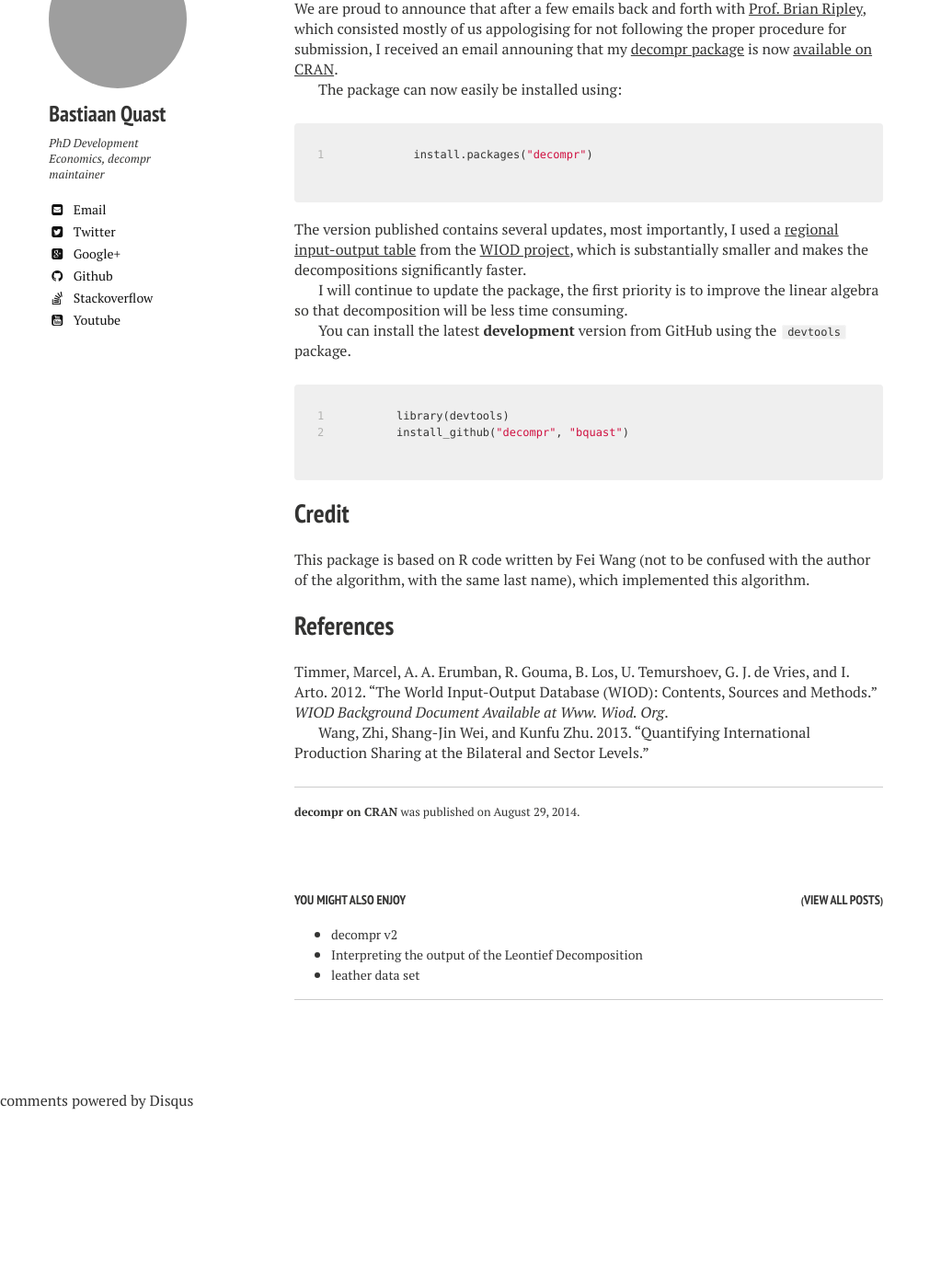
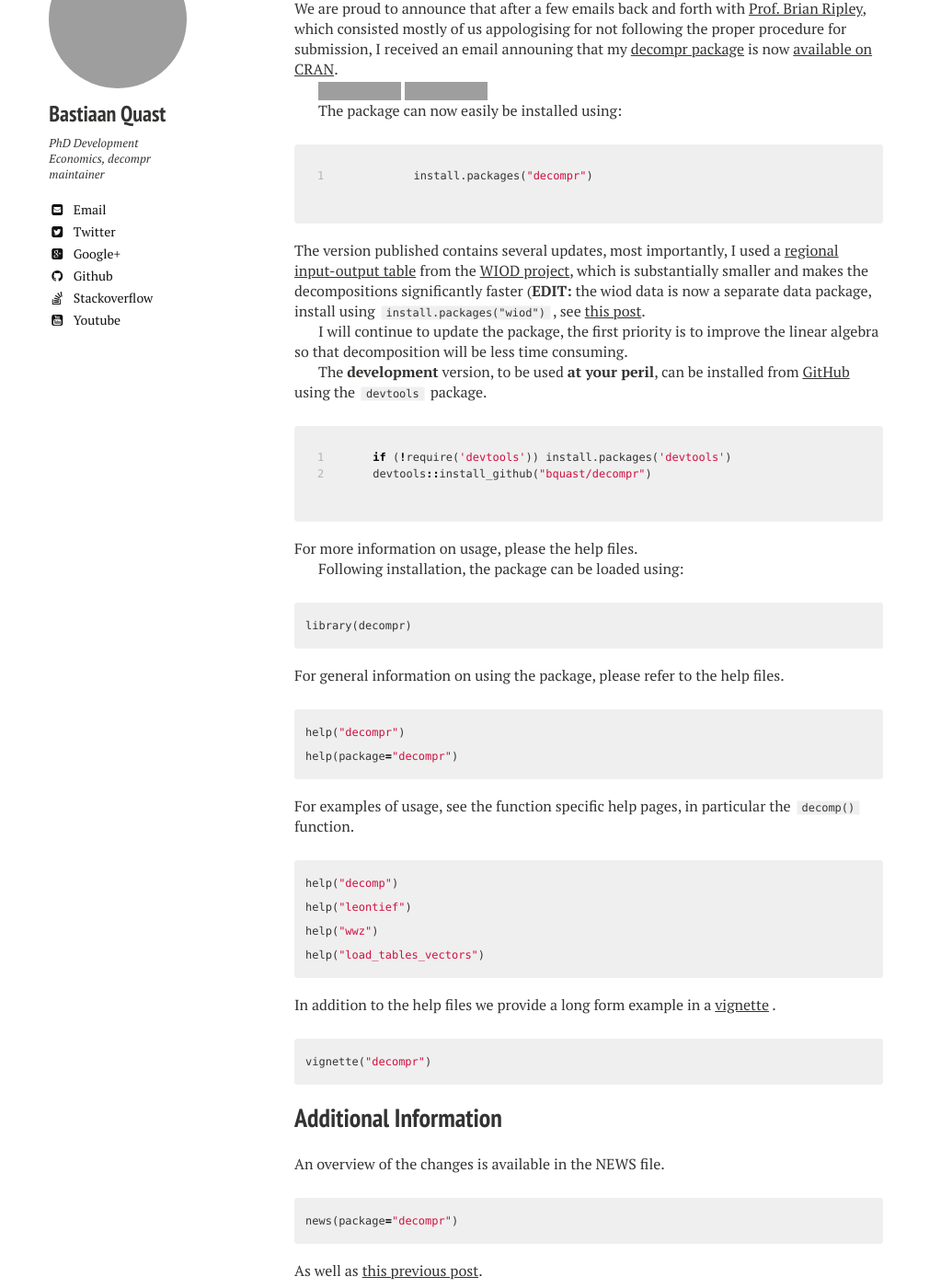
Before and after one commit to bquast/decompr, a Jekyll site: the page built from _posts/2014-08-29-decompr-cran.md, in a window 1280 px wide and 1400 px high, scrolled down 190 px. Shown: the whole window at 92% size, without its empty margins (0-1023 px from the left). Built offline with Jekyll 4.4.1, drawn with Linux system fonts in a browser that asks for light colours; nearby versions of some CDN libraries; comment, search, counter and statistics services are not loaded; before the commit the page ends 1397 px from its top, so only the background shows below that; grey boxes are pictures that could not be loaded.

Commit message:
update info

````diff
--- a/_posts/2014-08-29-decompr-cran.md
+++ b/_posts/2014-08-29-decompr-cran.md
@@ -8,22 +8,67 @@ comments: true
 
 We are proud to announce that after a few emails back and forth with [Prof. Brian Ripley](http://en.wikipedia.org/wiki/Brian_D._Ripley), which consisted mostly of us appologising for not following the proper procedure for submission, I received an email announing that my [decompr package](http://qua.st/decompr) is now [available on CRAN](http://cran.r-project.org/web/packages/decompr/index.html).
 
+[![CRAN Version](http://www.r-pkg.org/badges/version/decompr)](http://cran.r-project.org/package=decompr)
+[![RStudio Cloud Downloads](http://cranlogs.r-pkg.org/badges/decompr?color=brightgreen)](http://cran.rstudio.com/web/packages/decompr/index.html)
+
 The package can now easily be installed using:
 
 {% highlight r linenos %}
 install.packages("decompr")
 {% endhighlight %}
 
-The version published contains several updates, most importantly, I used a [regional input-output table](http://www.wiod.org/new_site/database/riots.htm) from the [WIOD project](http://www.wiod.org/), which is substantially smaller and makes the decompositions significantly faster.
+The version published contains several updates, most importantly, I used a [regional input-output table](http://www.wiod.org/new_site/database/riots.htm) from the [WIOD project](http://www.wiod.org/), which is substantially smaller and makes the decompositions significantly faster (**EDIT:** the wiod data is now a separate data package, install using `install.packages("wiod")`, see [this post](/wiod).
 
 I will continue to update the package, the first priority is to improve the linear algebra so that decomposition will be less time consuming.
 
-You can install the latest **development** version from GitHub using the `devtools` package.
+The **development** version, to be used **at your peril**, can be installed from [GitHub](http://github.com/bquast/decompr) using the `devtools` package.
 
 {% highlight r linenos %}
-library(devtools)
-install_github("decompr", "bquast")
+if (!require('devtools')) install.packages('devtools')
+devtools::install_github("bquast/decompr")
 {% endhighlight %}
+
+For more information on usage, please the help files.
+
+Following installation, the package can be loaded using:
+
+```r
+library(decompr)
+```
+
+For general information on using the package, please refer to the help files.
+
+```r
+help("decompr")
+help(package="decompr")
+```
+
+For examples of usage, see the function specific help pages, in particular the `decomp()` function.
+
+```r
+help("decomp")
+help("leontief")
+help("wwz")
+help("load_tables_vectors")
+```
+
+In addition to the help files we provide a long form example in a [vignette](http://cran.r-project.org/web/packages/decompr/vignettes/decompr.html) .
+
+```r
+vignette("decompr")
+```
+
+
+Additional Information
+-----------------------
+
+An overview of the changes is available in the NEWS file.
+
+```r
+news(package="decompr")
+```
+
+As well as [this previous post](/decompr-package).
 
 
 Credit
````
